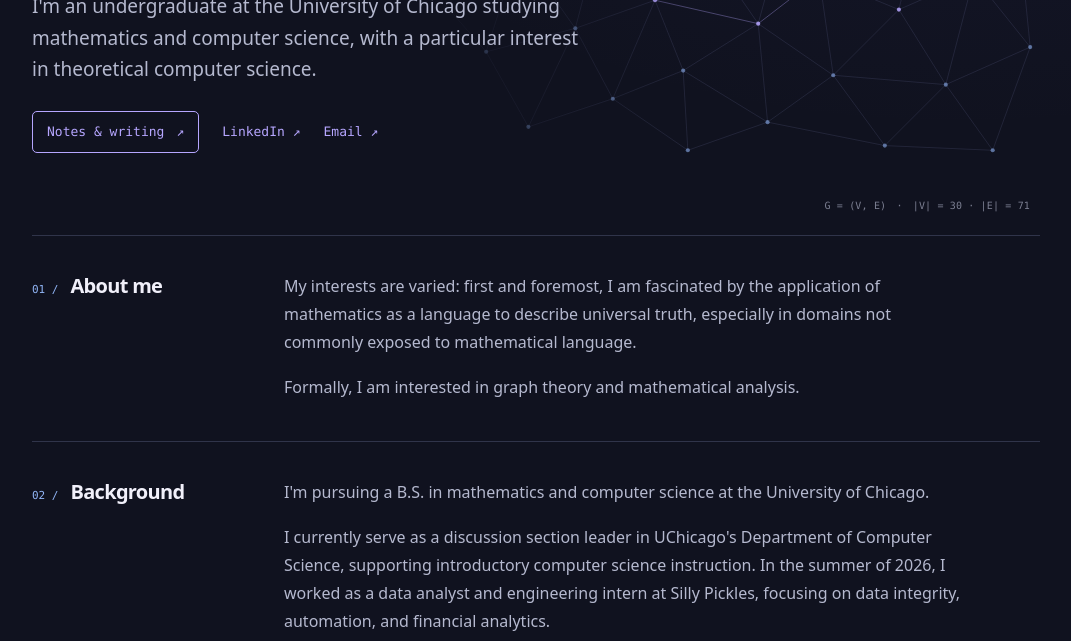
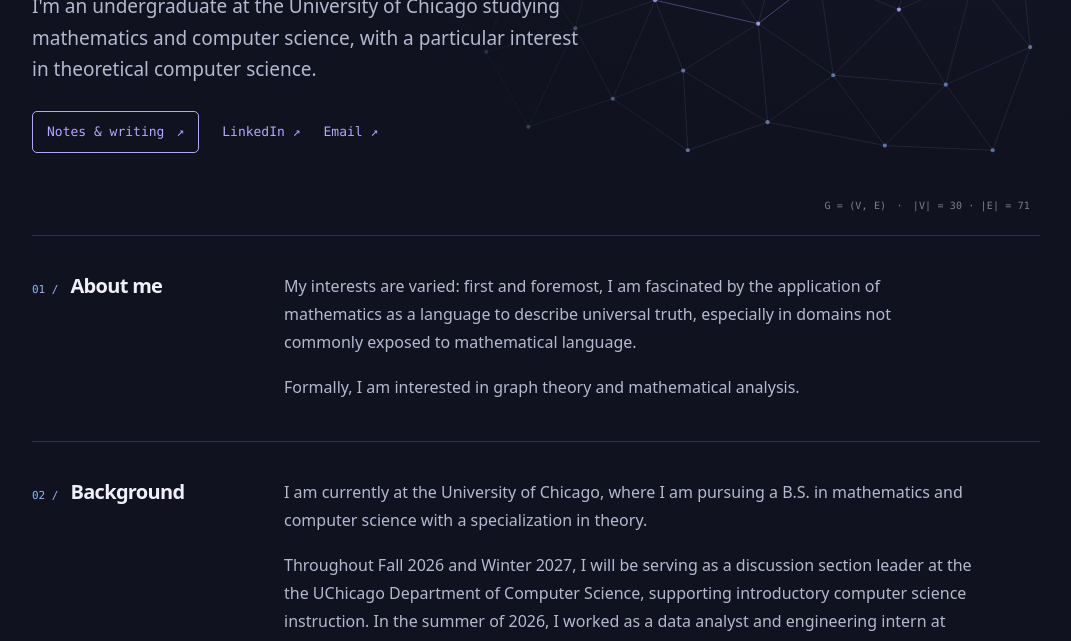
Before and after one commit to andreashaapalainen/andreashaapalainen.github.io, a plain HTML site: page index.html in a window 1280 px wide. Shown: the part 310-951 px from the top of the page, without its empty margins (104-1175 px from the left). Drawn offline with Linux system fonts and the light colour scheme.

Commit message:
Update index.html

```diff
--- a/index.html
+++ b/index.html
@@ -297,8 +297,8 @@ h2 { font-size: 20px; line-height: 1.35; font-weight: 600; margin: 0; letter-spa
     <section class="section" id="background">
       <div class="section-heading"><h2>Background</h2></div>
       <div class="section-body about-copy">
-        <p>I'm pursuing a B.S. in mathematics and computer science at the University of Chicago.</p>
-        <p>I currently serve as a discussion section leader in UChicago's Department of Computer Science, supporting introductory computer science instruction. In the summer of 2026, I worked as a data analyst and engineering intern at Silly Pickles, focusing on data integrity, automation, and financial analytics.</p>
+        <p>I am currently at the University of Chicago, where I am pursuing a B.S. in mathematics and computer science with a specialization in theory. </p>
+        <p>Throughout Fall 2026 and Winter 2027, I will be serving as a discussion section leader at the the UChicago Department of Computer Science, supporting introductory computer science instruction. In the summer of 2026, I worked as a data analyst and engineering intern at Silly Pickles, focusing on data integrity, automation, and financial analytics.</p>
         <p>Before Chicago, I attended Los Gatos High School, where I graduated as Salutatorian in 2025.</p>
       </div>
     </section>
```
